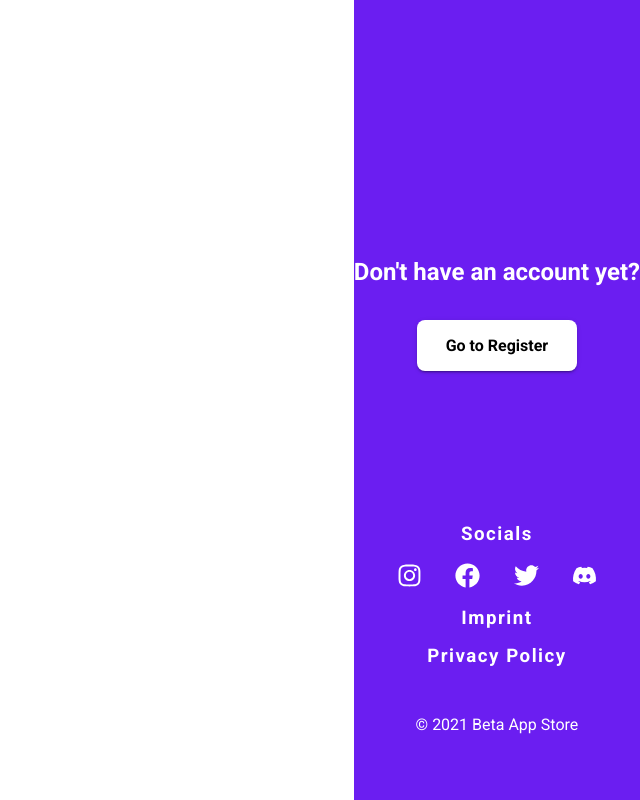
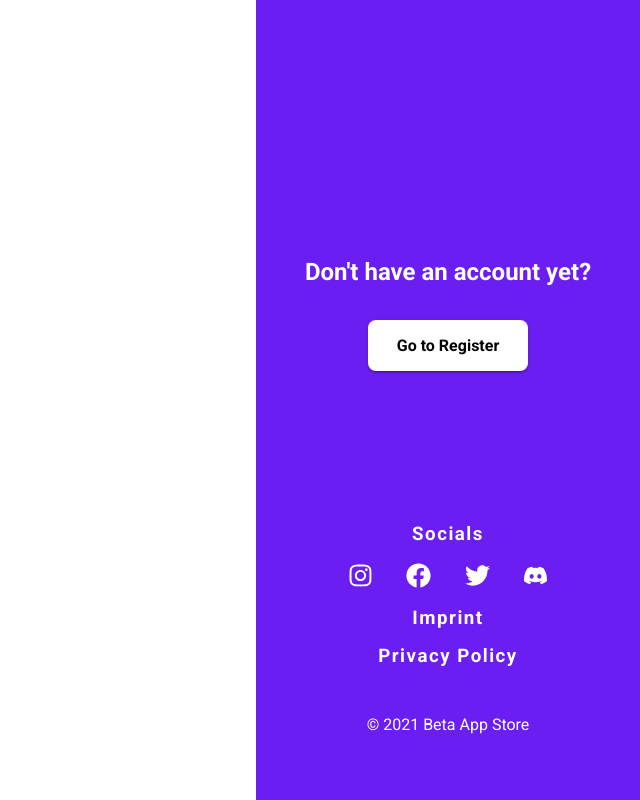
Before and after one commit to floriankulig/testiply, a Next.js app: page /login in a window 1280 px wide. Shown: the whole page, without its empty margins (640-1280 px from the left). Built offline with nearby package versions, Linux system fonts and the light colour scheme.

Commit message:
added auth sidebar width css variable

```diff
--- a/src/styles/GlobalStyle.ts
+++ b/src/styles/GlobalStyle.ts
@@ -1,6 +1,6 @@
-import { createGlobalStyle } from "styled-components";
-import theme from "./theme";
-import { rgba } from "polished";
+import { createGlobalStyle } from 'styled-components';
+import theme from './theme';
+import { rgba } from 'polished';
 
 const GlobalStyle = createGlobalStyle`
   :root{
@@ -8,6 +8,7 @@ const GlobalStyle = createGlobalStyle`
     --navy: ${theme.navy};
     --border-radius: ${theme.borderRadius};
     --sidebar-width: ${theme.sidebarWidth};
+    --auth-sidebar-width: ${theme.authSidebarWidth};
     --header-height: ${theme.headerHeight};
     --inner-padding: 50px;
     --mobile-inner-padding: 25px;
--- a/src/styles/theme.ts
+++ b/src/styles/theme.ts
@@ -4,6 +4,7 @@ const theme = {
   navy: `#09192f`,
   borderRadius: `8px`,
   sidebarWidth: `250px`,
+  authSidebarWidth: `30vw`,
   headerHeight: `90px`,
   layoutNavBg: `#ffffff`,
   layoutContentBg: `#f7f9ff`,
```
